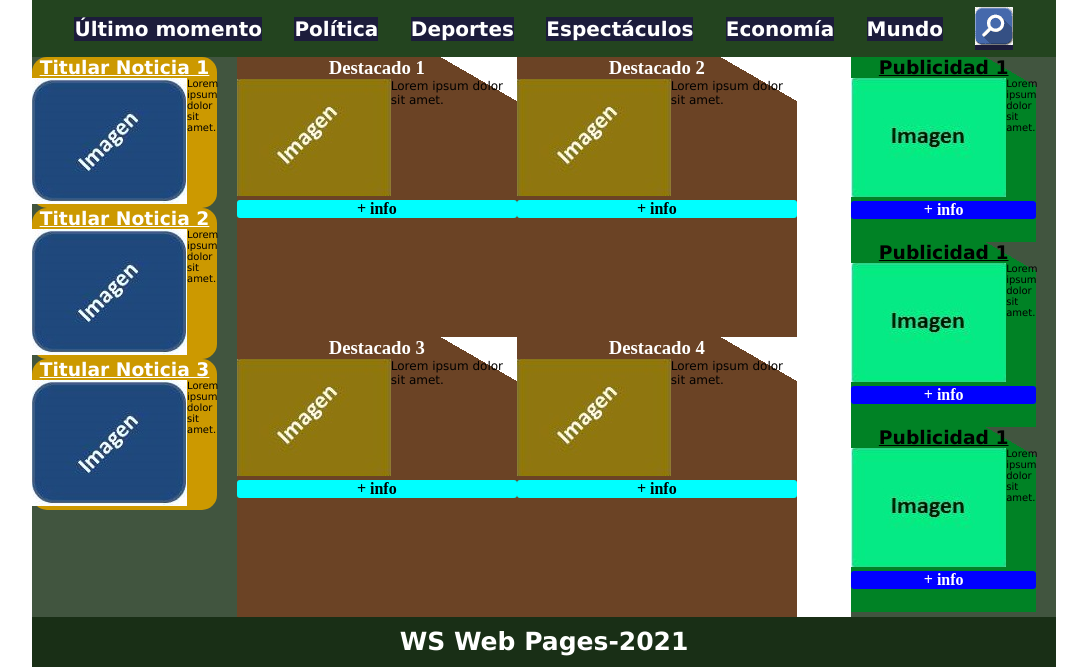
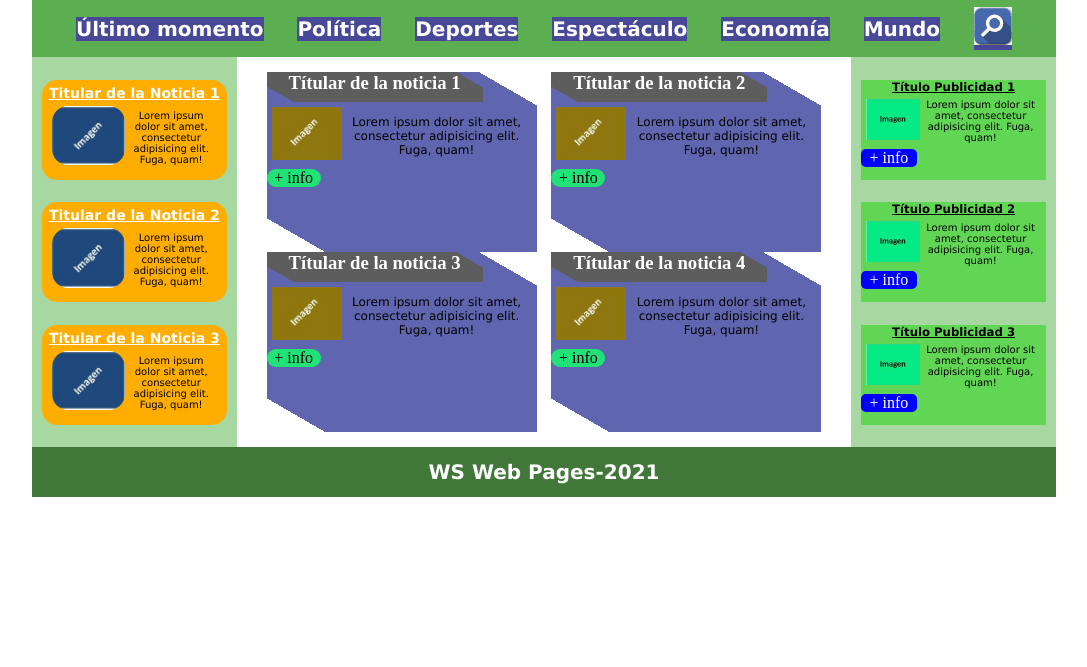
Before and after one commit to JuanWehitt/proyecto-web-css, a plain HTML site: page index.html in a window 1280 px wide. Shown: the part 153-820 px from the top of the page, without its empty margins (96-1183 px from the left). Drawn offline with Linux system fonts and the light colour scheme.

Commit message:
Ajustes de estilos y html version beta

```diff
--- a/CSS/estilos.css
+++ b/CSS/estilos.css
@@ -17,7 +17,7 @@
 
 /*1. Ajustes del Header*/
 .encabezado {
-    background-color: rgb(25,47,22);
+    background-color: rgb(65,119,57);
     height: 150px;
     display: flex;
 }
@@ -36,11 +36,14 @@
 }
 .nombre {
     font-family: sans-serif;
-    font-size: 35px;
+    font-size: 45px;
     font-weight: bold;
     color: rgb(255,255,255);
 }
 .redes_sociales {
+
+}
+.img_redes {
 
 }
 
@@ -48,13 +51,12 @@
 .contenedor_central {
     background-color: rgb(255,255,255);
 
-
 }
 
 /*2.1 Ajustes barra de navegación dentro de Main*/
 .navegador {
 
-    background-color: rgb(35,68,31);
+    background-color: rgb(91,175,80);
     height: 60px;
 }
 
@@ -67,12 +69,16 @@
 }
 
 .boton_nav {
-    background-color: rgb(28,28,59);
+    background-color: rgb(71,72,152);
     font-family: Verdana, Geneva, Tahoma, sans-serif;
     font-size: 20px;
     font-weight: bold;
     border: none;
     color: rgb(255,255,255);
+}
+.lupa {
+    background-color: rgb(91,175,80)
+    border-radius: 5px;
 }
 
 /*2.2 Ajustes de la Seccion Informativa dentro de Main*/
@@ -82,33 +88,48 @@
 
 /*2.2.1 Ajustes Panel de Noticias (a la izquierda) dentro de Main*/
 .panel_ultima_noticias {
-    background-color: rgb(65, 85, 63);
+    background-color: rgb(167,216,161);
     width: 20%;
+    display:flex;
+    flex-direction: column;
+    justify-content: space-evenly;
+    align-items: center;
 
 }
 .ult_noticia {
-    background-color: rgb(204, 153, 0);
+    background-color: rgb(255,173,1);
     border-radius: 15px;
-    box-sizing: border-box;
     width: 185px;
+    height: 100px;
+    padding: 5px;
+
+
 }
 .ult_titular {
     font-family: Verdana, Geneva, Tahoma, sans-serif;
-    font-size: 16px;
-    font-weight: bold;
+    font-size: 12px;
     color: rgb(255,255,255);
     text-decoration: underline;
     text-align: center;
 }
 .contenido_ult_noticia {
+    padding: 5px;
     display: flex;
+    justify-content:space-evenly;
+    align-items: center;
 }
 .ult_img {
+    width: 280px;
 
+}
+.img_noticia {
+    width: 100%;
+    border-radius: 16px;
 }
 .ult_texto {
     font-family: Verdana, Geneva, Tahoma, sans-serif;
     font-size: 10px;
+    text-align: center;
 
 }
 /*2.2.2 Ajustes Panel Principal de Noticias (centrada) dentro de Main*/
@@ -117,89 +138,116 @@
     width: 60%;
     display: flex;
     flex-wrap: wrap;
+    justify-content: space-evenly;
+    align-items: center;
+    padding: 15px;
+
 
 }
 .destac_noticia {
-    background-color: rgb(107, 67, 37);
-    width: 280px;
-    height: 280px;
-    background: linear-gradient(30deg,rgb(107, 67, 37)90%, transparent 10%,rgb(107, 67, 37)90%, transparent 10%);
+    background-color: rgb(95,101,175);
+    width: 270px;
+    height: 180px;
+    background: linear-gradient(30deg, transparent 10%,rgb(95,101,175)10%,rgb(95,101,175)90%, transparent 10%);
+
 
 }
 .destac_titular {
-    font-weight: bold;
+    background-color: rgb(93,93,93);
+    background: linear-gradient(30deg, transparent 10%,rgb(93,93,93)10%,rgb(93,93,93)90%, transparent 10%);
     color: rgb(255,255,255);
     text-align: center;
+    width: 80%;
+    height: 30px;
 
 }
 .contenido_destacado {
+    padding: 5px;
     display: flex;
+    justify-content:space-evenly;
+    align-items: center;
 }
 .destac_img {
 
 }
+.img_principal {
+    width: 100%;
+}
 .destac_texto {
     font-family: Verdana, Geneva, Tahoma, sans-serif;
     font-size: 12px;
+    text-align: center;
 }
 .destac_boton {
-    background-color: rgb(0, 255, 255);
-    border-radius: 3px;
-    font-weight: bold;
+    background-color: rgb(32,226,119);
+    border-radius: 10px;
     text-align: center;
-
+    width: 20%;
+    align-self: flex-end;
 }
 
 /*2.2.3 Ajustes Panel de Publicidad (a la derecha) dentro de Main*/
 .panel_publicidades {
-    background-color: rgb(65, 85, 63);
+    background-color: rgb(167,216,161);
     width: 20%;
+    display: flex;
+    flex-direction: column;
+    justify-content: space-evenly;
+    align-items: center;
 }
 .publicidad {
-    background-color: rgb(0, 130, 37);
+    background-color: rgb(97,214,84);
     width: 185px;
-    height: 185px;
-    background: linear-gradient(30deg,rgb(0, 130, 37)90%, transparent 10%,rgb(0, 130, 37)90%, transparent 10%);
+    height: 100px;
+    background: linear-gradient(30deg, transparent 10%,rgb(97,214,84)10%,rgb(97,214,84)90%, transparent 10%,);
+
+
 
 }
 .pub_titular {
     font-family: Verdana, Geneva, Tahoma, sans-serif;
-    font-size: 16px;
-    font-weight: bold;
+    font-size: 10px;
     text-decoration: underline;
     text-align: center;
 
 }
 .contenido_publicidad {
+    padding: 5px;
     display: flex;
+    justify-content:space-evenly;
+    align-items: center;
 }
 .pub_img {
 
 }
+.img_publicidad {
+    width: 100%;
+}
 .pub_texto {
     font-family: Verdana, Geneva, Tahoma, sans-serif;
     font-size: 10px;
+    text-align: center;
 
 }
 .pub_boton {
     background-color: rgb(0, 0, 255);
-    border-radius: 3px;
+    border-radius: 5px;
     color: rgb(255,255,255);
-    font-weight: bold;
     text-align: center;
+    width: 30%;
 
 }
 
 /*3. Ajustes del Footer*/
 .pie_de_pagina {
-    background-color: rgb(25,47,22);
+    background-color: rgb(65,119,57);
     height: 50px;
 }
 .info_desarrolladores{
     justify-content: center;
     color: rgb(255,255,255);
     font-family:Verdana, Geneva, Tahoma, sans-serif;
-    font-size: 25px;
+    font-size: 20px;
     line-height: 50px;
     text-align: center;
 }
--- a/index.html
+++ b/index.html
@@ -15,14 +15,14 @@
             </div>
             <div class="titulo_encabezado">
                 <div class="nombre">
-                    <h1>Breaking News</h1>
+                    <h1>Breaking news</h1>
                  </div>
                  <div class=redes_sociales>
-                     <img src="images/instagram.png" alt="icono instagram">
-                     <img src="images/linkedin.png" alt="icono linkedin">
-                     <img src="images/twitter.png" alt="icono twitter">
-                     <img src="images/Youtube.png" alt="icono youtube">
-                     <img src="images/facebook.png" alt="icono facebook">
+                     <img class="img_redes" src="images/instagram.png" alt="icono instagram">
+                     <img class="img_redes" src="images/linkedin.png" alt="icono linkedin">
+                     <img class="img_redes" src="images/twitter.png" alt="icono twitter">
+                     <img class="img_redes" src="images/Youtube.png" alt="icono youtube">
+                     <img class="img_redes" src="images/facebook.png" alt="icono facebook">
                  </div>
             </div>
         </header>
@@ -32,50 +32,50 @@
                   <li><button class=boton_nav>Último momento</button></li>
                   <li><button class=boton_nav>Política</button></li>
                   <li><button class=boton_nav>Deportes</button></li>
-                  <li><button class=boton_nav>Espectáculos</button></li>
+                  <li><button class=boton_nav>Espectáculo</button></li>
                   <li><button class=boton_nav>Economía</button></li>
                   <li><button class=boton_nav>Mundo</button></li>
-                  <li><button class=boton_nav><img src="images/buscar.png" alt="buscar"></button></li>
+                  <li><button class=boton_nav><img class="lupa" src="images/buscar.png" alt="buscar"></button></li>
                </ul>
             </div>
             <div class="informador">
                 <div class="panel_ultima_noticias">
                     <div class="ult_noticia">
                         <div class="ult_titular">
-                           <h3>Titular Noticia 1</h3>
+                           <h3>Titular de la Noticia 1</h3>
                         </div>
                         <div class="contenido_ult_noticia">
                             <div class="ult_img">
-                                <img src="images/img_ult_noticia.jpg" alt="imagen de noticia 1">
+                              <img class="img_noticia" src="images/img_ult_noticia.jpg" alt="imagen de noticia 1">
                             </div>
                             <div class="ult_texto">
-                                <p>Lorem ipsum dolor sit amet.</p>
+                                <p>Lorem ipsum dolor sit amet, consectetur adipisicing elit. Fuga, quam!</p>
                              </div>
                         </div>
                     </div>
                     <div class="ult_noticia">
                         <div class="ult_titular">
-                           <h3>Titular Noticia 2</h3>
+                           <h3>Titular de la Noticia 2</h3>
                         </div>
                         <div class="contenido_ult_noticia">
                             <div class="ult_img">
-                                <img src="images/img_ult_noticia.jpg" alt="imagen de noticia 2">
+                                <img class="img_noticia" src="images/img_ult_noticia.jpg" alt="imagen de noticia 2">
                             </div>
                             <div class="ult_texto">
-                                <p>Lorem ipsum dolor sit amet.</p>
+                                <p>Lorem ipsum dolor sit amet, consectetur adipisicing elit. Fuga, quam!</p>
                              </div>
                         </div>
                     </div>
                     <div class="ult_noticia">
                         <div class="ult_titular">
-                           <h3>Titular Noticia 3</h3>
+                           <h3>Titular de la Noticia 3</h3>
                         </div>
                         <div class="contenido_ult_noticia">
                             <div class="ult_img">
-                                <img src="images/img_ult_noticia.jpg" alt="imagen de noticia 3">
+                                <img class="img_noticia" src="images/img_ult_noticia.jpg" alt="imagen de noticia 3">
                             </div>
                             <div class="ult_texto">
-                                <p>Lorem ipsum dolor sit amet.</p>
+                                <p>Lorem ipsum dolor sit amet, consectetur adipisicing elit. Fuga, quam!</p>
                              </div>
                         </div>
                     </div>
@@ -83,14 +83,14 @@
                 <div class="panel_principal">
                     <div class="destac_noticia">
                         <div class="destac_titular">
-                            <h3>Destacado 1</h3>
+                            <h3>Títular de la noticia 1</h3>
                         </div>
                         <div class="contenido_destacado">
                             <div class="destac_img">
-                                <img src="images/img_destacada.jpg" alt="imagen noticia destacada 1">
+                                <img class= "img_principal" src="images/img_destacada.jpg" alt="imagen noticia destacada 1">
                             </div>
                             <div class="destac_texto">
-                                <p>Lorem ipsum dolor sit amet.</p>
+                                <p>Lorem ipsum dolor sit amet, consectetur adipisicing elit. Fuga, quam!</p>
                             </div>
                         </div>
                         <div class="destac_boton">
@@ -99,14 +99,14 @@
                     </div>
                     <div class="destac_noticia">
                         <div class="destac_titular">
-                            <h3>Destacado 2</h3>
+                            <h3>Títular de la noticia 2</h3>
                         </div>
                         <div class="contenido_destacado">
                             <div class="destac_img">
-                                <img src="images/img_destacada.jpg" alt="imagen noticia destacada 2">
+                                <img class= "img_principal" src="images/img_destacada.jpg" alt="imagen noticia destacada 2">
                             </div>
                             <div class="destac_texto">
-                                <p>Lorem ipsum dolor sit amet.</p>
+                                <p>Lorem ipsum dolor sit amet, consectetur adipisicing elit. Fuga, quam!</p>
                             </div>
                         </div>
                         <div class="destac_boton">
@@ -115,14 +115,14 @@
                     </div>
                     <div class="destac_noticia">
                         <div class="destac_titular">
-                            <h3>Destacado 3</h3>
+                            <h3>Títular de la noticia 3</h3>
                         </div>
                         <div class="contenido_destacado">
                             <div class="destac_img">
-                                <img src="images/img_destacada.jpg" alt="imagen noticia destacada 3">
+                                <img class= "img_principal" src="images/img_destacada.jpg" alt="imagen noticia destacada 3">
                             </div>
                             <div class="destac_texto">
-                                <p>Lorem ipsum dolor sit amet.</p>
+                                <p>Lorem ipsum dolor sit amet, consectetur adipisicing elit. Fuga, quam!</p>
                             </div>
                         </div>
                         <div class="destac_boton">
@@ -131,14 +131,14 @@
                     </div>
                     <div class="destac_noticia">
                         <div class="destac_titular">
-                            <h3>Destacado 4</h3>
+                            <h3>Títular de la noticia 4</h3>
                         </div>
                         <div class="contenido_destacado">
                             <div class="destac_img">
-                                <img src="images/img_destacada.jpg" alt="imagen noticia destacada 4">
+                                <img class= "img_principal" src="images/img_destacada.jpg" alt="imagen noticia destacada 4">
                             </div>
                             <div class="destac_texto">
-                                <p>Lorem ipsum dolor sit amet.</p>
+                                <p>Lorem ipsum dolor sit amet, consectetur adipisicing elit. Fuga, quam!</p>
                             </div>
                         </div>
                         <div class="destac_boton">
@@ -149,14 +149,14 @@
                 <div class = "panel_publicidades">
                     <div class="publicidad">
                         <div class="pub_titular">
-                          <h3>Publicidad 1</h2>
+                          <h3>Título Publicidad 1</h2>
                         </div>
                         <div class="contenido_publicidad">
                             <div class="pub_img">
-                                <img src="images/img_publicaciones.jpg" alt="imagen publicidad 1">
+                                <img class= "img_publicidad" src="images/img_publicaciones.jpg" alt="imagen publicidad 1">
                              </div>
                              <div class="pub_texto">
-                                 <p>Lorem ipsum dolor sit amet.</p>
+                                <p>Lorem ipsum dolor sit amet, consectetur adipisicing elit. Fuga, quam!</p>
                              </div>
                         </div>
                         <div class="pub_boton">
@@ -165,14 +165,14 @@
                     </div>
                     <div class="publicidad">
                         <div class="pub_titular">
-                          <h3>Publicidad 1</h2>
+                          <h3>Título Publicidad 2</h2>
                         </div>
                         <div class="contenido_publicidad">
                             <div class="pub_img">
-                                <img src="images/img_publicaciones.jpg" alt="imagen publicidad 2">
+                                <img class= "img_publicidad" src="images/img_publicaciones.jpg" alt="imagen publicidad 2">
                              </div>
                              <div class="pub_texto">
-                                 <p>Lorem ipsum dolor sit amet.</p>
+                                <p>Lorem ipsum dolor sit amet, consectetur adipisicing elit. Fuga, quam!</p>
                              </div>
                         </div>
                         <div class="pub_boton">
@@ -181,14 +181,14 @@
                     </div>
                     <div class="publicidad">
                         <div class="pub_titular">
-                          <h3>Publicidad 1</h2>
+                          <h3>Título Publicidad 3</h2>
                         </div>
                         <div class="contenido_publicidad">
                             <div class="pub_img">
-                                <img src="images/img_publicaciones.jpg" alt="imagen publicidad 3">
+                                <img class= "img_publicidad" src="images/img_publicaciones.jpg" alt="imagen publicidad 3">
                              </div>
                              <div class="pub_texto">
-                                 <p>Lorem ipsum dolor sit amet.</p>
+                                <p>Lorem ipsum dolor sit amet, consectetur adipisicing elit. Fuga, quam!</p>
                              </div>
                         </div>
                         <div class="pub_boton">
```
Lines whose indentation alone changed are shown as unchanged.
